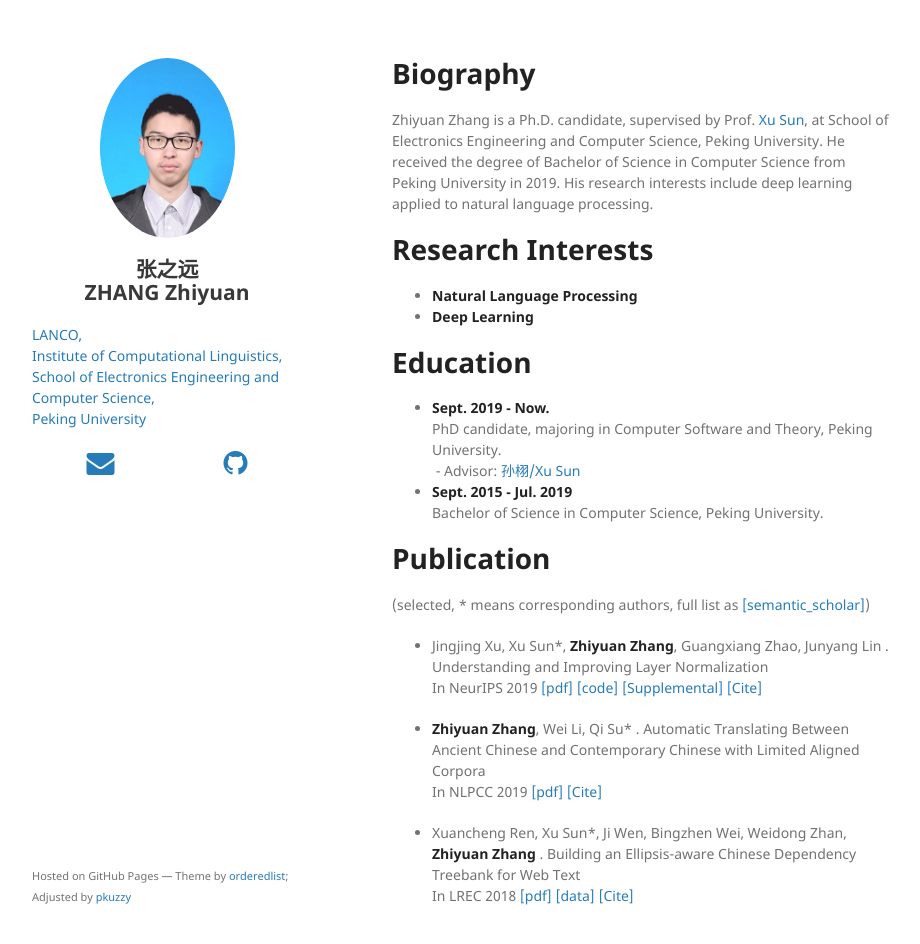
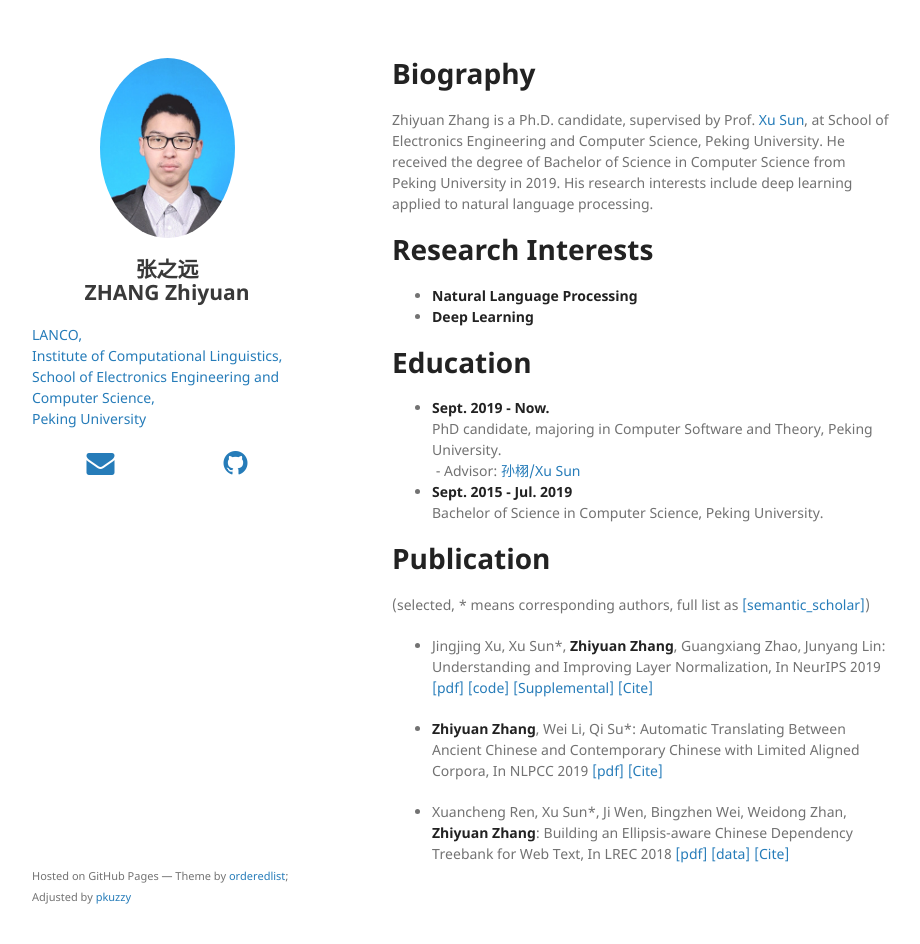
Before and after one commit to pkuzzy/pkuzzy.github.io, a Jekyll site: the page built from index.md, in a window 1280 px wide and 976 px high. Shown: the top 944 px of the window, without its empty margins (178-1098 px from the left). Built offline with Jekyll 4.4.1, drawn with Linux system fonts in a browser that asks for light colours; nearby versions of some CDN libraries; our own code applies the rules of GitHub Pages for plain Markdown files.

Commit message:
Update index.md

```diff
--- a/index.md
+++ b/index.md
@@ -22,14 +22,14 @@ Zhiyuan Zhang is a Ph.D. candidate, supervised by Prof. [Xu Sun](https://xusun.o
 
 (selected, \* means corresponding authors, full list as [[semantic_scholar]](https://www.semanticscholar.org/author/Zhiyuan-Zhang/50317060))
 
-* Jingjing Xu, Xu Sun\*, **Zhiyuan Zhang**, Guangxiang Zhao, Junyang Lin .
-Understanding and Improving Layer Normalization
+* Jingjing Xu, Xu Sun\*, **Zhiyuan Zhang**, Guangxiang Zhao, Junyang Lin:
+Understanding and Improving Layer Normalization,
 In NeurIPS 2019 [[pdf]](https://papers.nips.cc/paper/8689-understanding-and-improving-layer-normalization.pdf) [[code]](https://github.com/lancopku/AdaNorm) [[Supplemental]](https://papers.nips.cc/paper/8689-understanding-and-improving-layer-normalization-supplemental.zip) [[Cite]](https://papers.nips.cc/paper/8689-understanding-and-improving-layer-normalization/bibtex)
 
-* **Zhiyuan Zhang**, Wei Li, Qi Su\* .
-Automatic Translating Between Ancient Chinese and Contemporary Chinese with Limited Aligned Corpora
+* **Zhiyuan Zhang**, Wei Li, Qi Su\*:
+Automatic Translating Between Ancient Chinese and Contemporary Chinese with Limited Aligned Corpora,
 In NLPCC 2019 [[pdf]](https://link.springer.com/chapter/10.1007%2F978-3-030-32236-6_13) [[Cite]](https://citation-needed.springer.com/v2/references/10.1007/978-3-030-32236-6_13?format=bibtex)
 
-* Xuancheng Ren, Xu Sun\*, Ji Wen, Bingzhen Wei, Weidong Zhan, **Zhiyuan Zhang** .
-Building an Ellipsis-aware Chinese Dependency Treebank for Web Text
+* Xuancheng Ren, Xu Sun\*, Ji Wen, Bingzhen Wei, Weidong Zhan, **Zhiyuan Zhang**:
+Building an Ellipsis-aware Chinese Dependency Treebank for Web Text,
 In LREC 2018  [[pdf]](http://www.lrec-conf.org/proceedings/lrec2018/pdf/297.pdf) [[data]](https://github.com/lancopku/Chinese-Dependency-Treebank-with-Ellipsis) [[Cite]](https://www.aclweb.org/anthology/L18-1276.bib)
```
